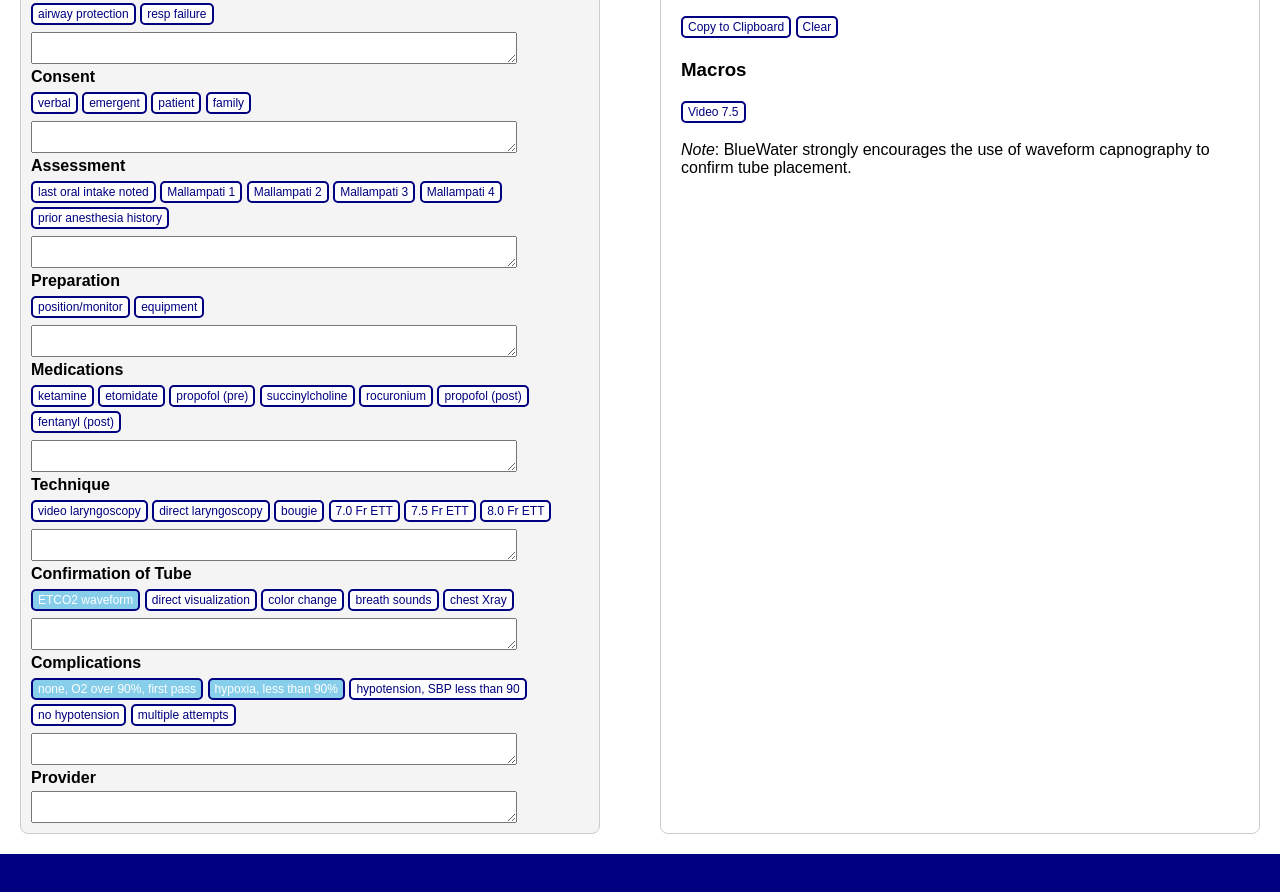
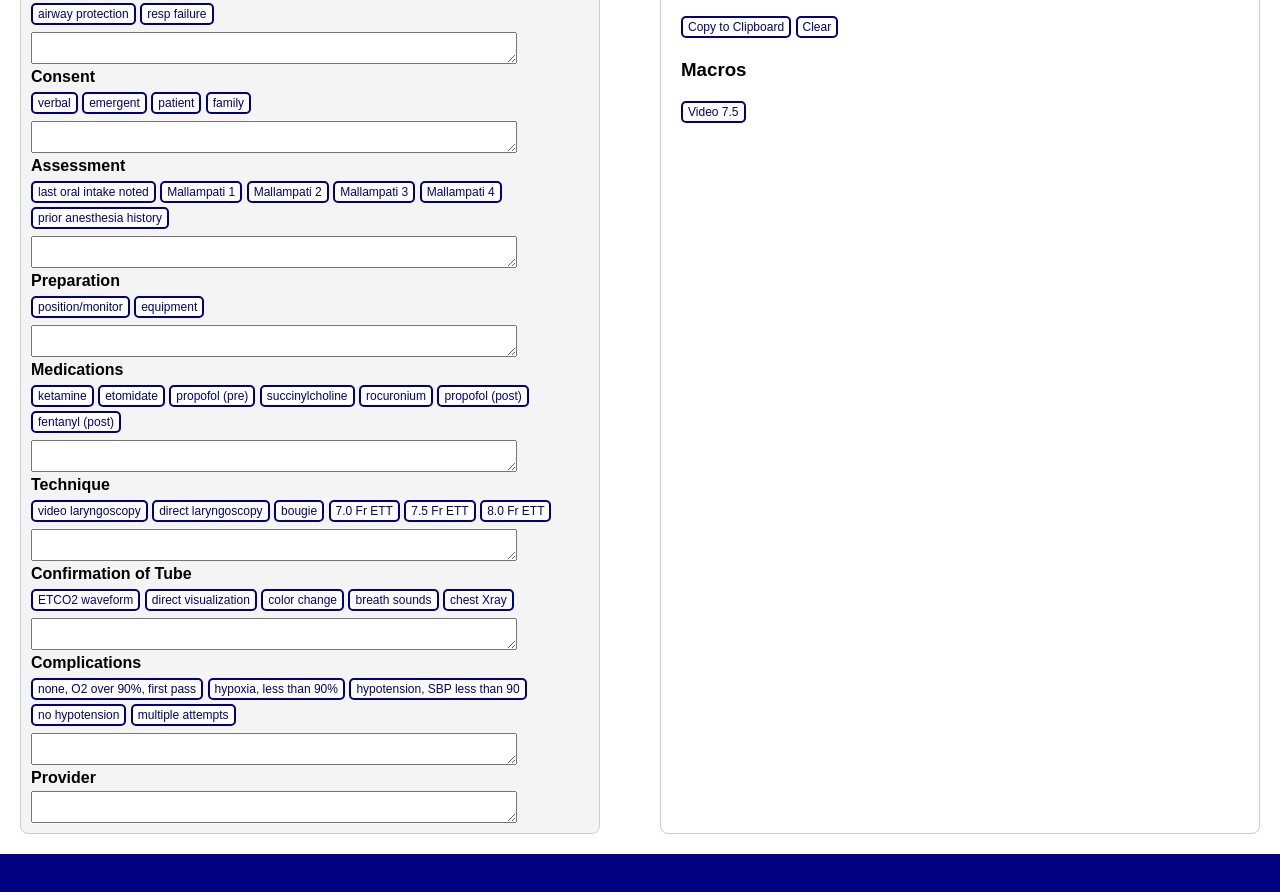
Before and after one commit to sudipal3/COSMDoc, a plain HTML site: page Intubation.html in a window 1280 px wide. Shown: the part 346-1238 px from the top of the page. Drawn offline with Linux system fonts and the light colour scheme.

Commit message:
Update Intubation.html

```diff
--- a/Intubation.html
+++ b/Intubation.html
@@ -77,7 +77,7 @@
             <textarea id="techniqueText" placeholder="" onchange="updateRealTimeText('Technique', 'techniqueText')"></textarea>
 
             <h3>Confirmation of Tube</h3>
-            <button data-section="confirmation" onclick="handleButtonClick(this, 'continuous waveform capnography was used to confirm placement')" style="background-color: #87ceeb; color: white; border: 2px solid #000080;">ETCO2 waveform</button>
+            <button data-section="confirmation" onclick="handleButtonClick(this, 'continuous waveform capnography was used to confirm placement')">ETCO2 waveform</button>
             <button data-section="confirmation" onclick="handleButtonClick(this, 'tube was directly visualized passing through the cords')">direct visualization</button>
             <button data-section="confirmation" onclick="handleButtonClick(this, 'good color change on colorimetry')">color change</button>
             <button data-section="confirmation" onclick="handleButtonClick(this, 'symmetric breath sounds were auscultated')">breath sounds</button>
@@ -85,8 +85,8 @@
             <textarea id="confirmationText" placeholder="" onchange="updateRealTimeText('Confirmation', 'confirmationText')"></textarea>
 
             <h3>Complications</h3>
-            <button data-section="complications" onclick="handleButtonClick(this, 'no complications during the procedure, intubation successful on first pass and O2 sats above 90% throughout procedure')"style="background-color: #87ceeb; color: white; border: 2px solid #000080;">none, O2 over 90%, first pass</button>
-            <button data-section="complications" onclick="handleButtonClick(this, 'there was hypoxia noted during the intubation with an O2 sat <90% which improved following intubation and oxygenation')" style="background-color: #87ceeb; color: white; border: 2px solid #000080;" >hypoxia, less than 90%</button>
+            <button data-section="complications" onclick="handleButtonClick(this, 'no complications during the procedure, intubation successful on first pass and O2 sats above 90% throughout procedure')">none, O2 over 90%, first pass</button>
+            <button data-section="complications" onclick="handleButtonClick(this, 'there was hypoxia noted during the intubation with an O2 sat <90% which improved following intubation and oxygenation')">hypoxia, less than 90%</button>
             <button data-section="complications" onclick="handleButtonClick(this, 'the patient experienced hypotension during or following the intubation with a SBP<90')">hypotension, SBP less than 90</button>
             <button data-section="complications" onclick="handleButtonClick(this, 'no hypotension was noted following the intubation')">no hypotension</button>
             <button data-section="complications" onclick="handleButtonClick(this, 'multiple attempts were required for intubation')">multiple attempts</button>
@@ -109,8 +109,6 @@
             <!-- Add more macros as needed -->
         </div>
 
-        <!-- New Note Section -->
-        <p><i>Note</i>: BlueWater strongly encourages the use of waveform capnography to confirm tube placement.</p>
 
     </div>
 </div>
```
